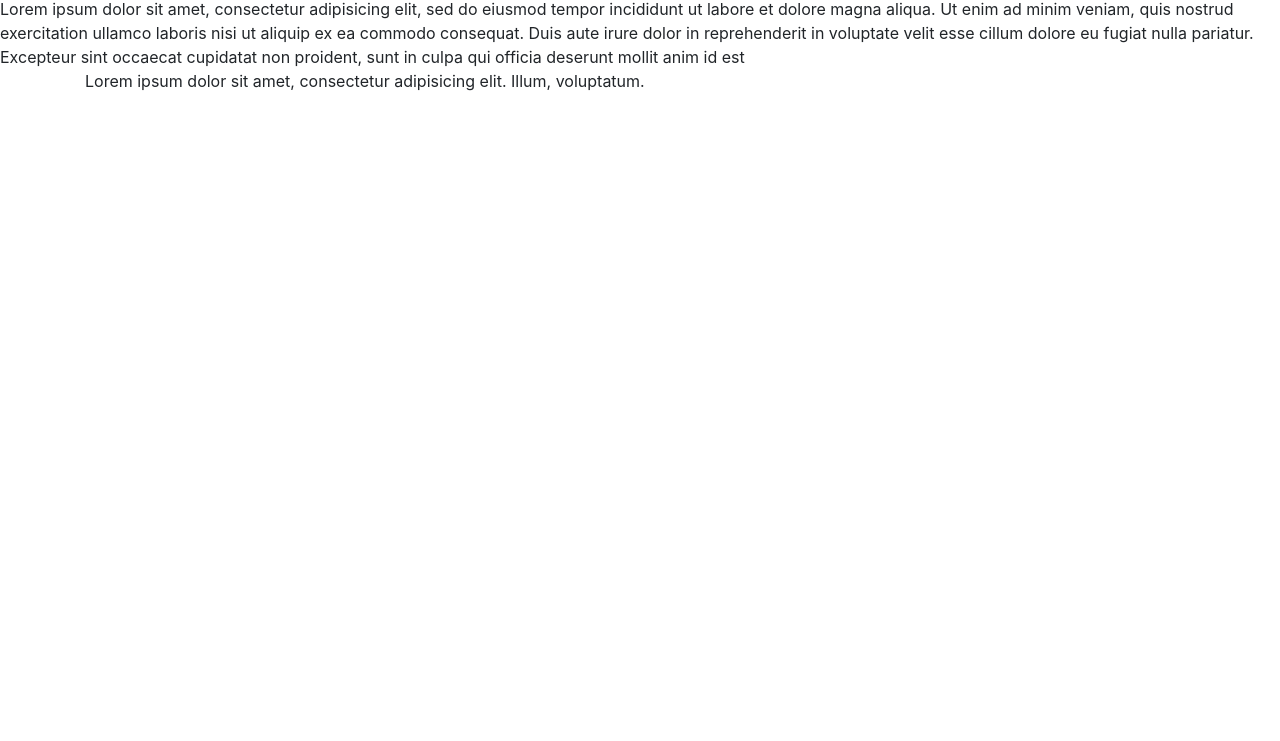
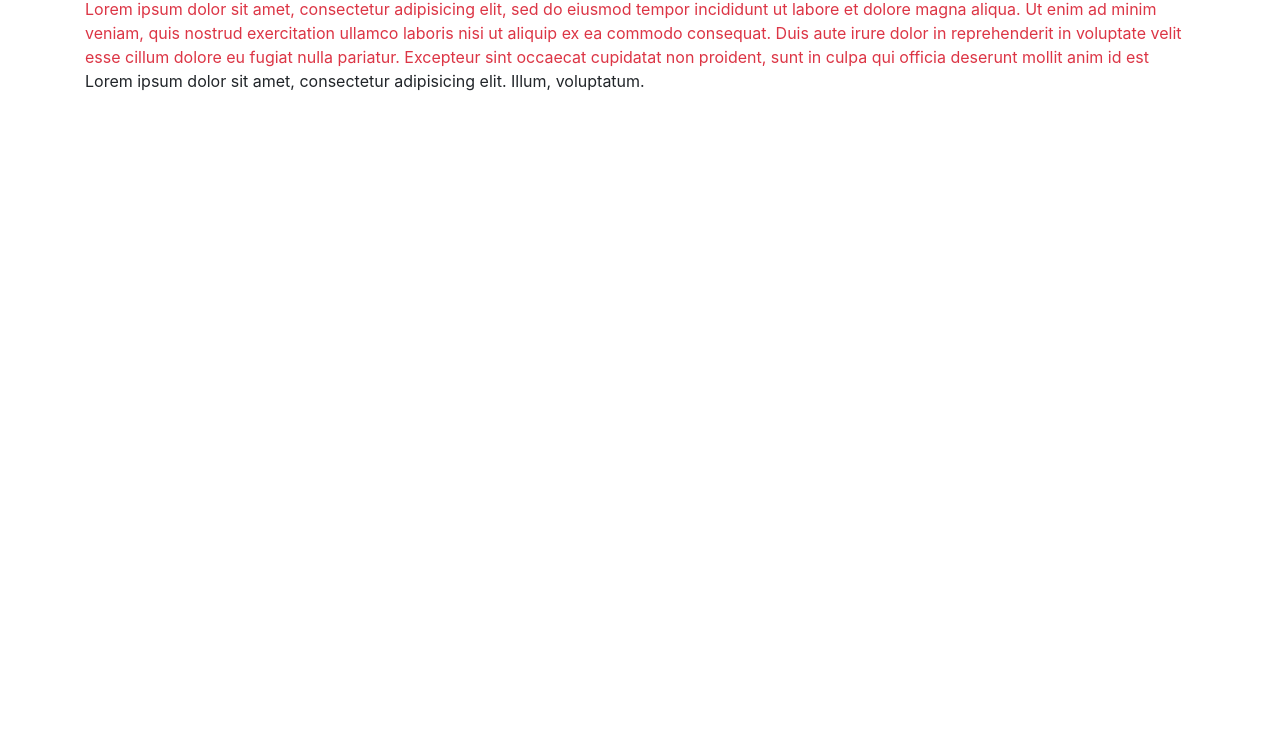
Before and after one commit to Homicide2003/Homicide2003.github.io, a plain HTML site: page 0312-1.html in a window 1280 px wide. Shown: the part 59-800 px from the top of the page. Drawn offline with nearby package versions, Linux system fonts and the light colour scheme.

Commit message:
0312-1.html

```diff
--- a/0312-1.html
+++ b/0312-1.html
@@ -12,7 +12,7 @@
   </head>
   <body>
     <h1>容器</h1>
- <div class="container.bg-info">Lorem ipsum dolor sit amet, consectetur adipisicing elit, sed do eiusmod
+ <div class="container text-danger">Lorem ipsum dolor sit amet, consectetur adipisicing elit, sed do eiusmod
  tempor incididunt ut labore et dolore magna aliqua. Ut enim ad minim veniam,
  quis nostrud exercitation ullamco laboris nisi ut aliquip ex ea commodo
  consequat. Duis aute irure dolor in reprehenderit in voluptate velit esse
```
